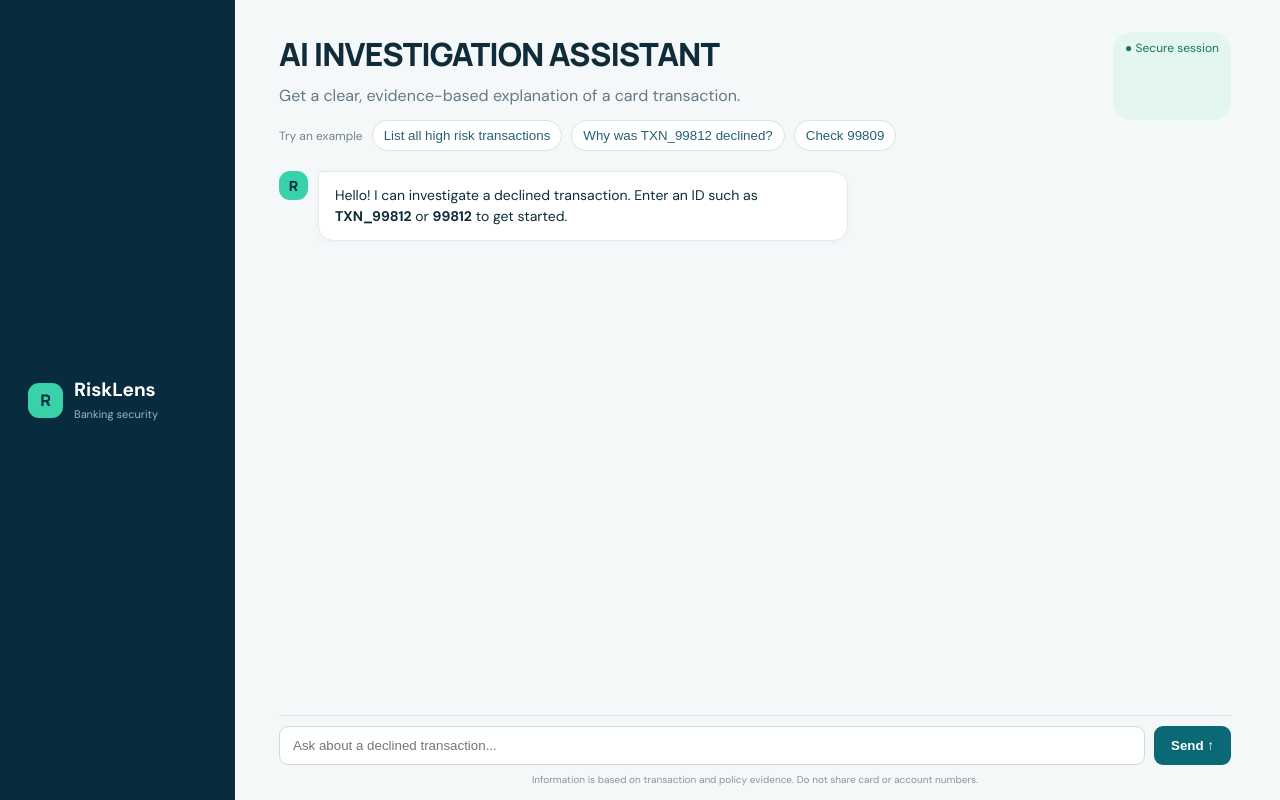
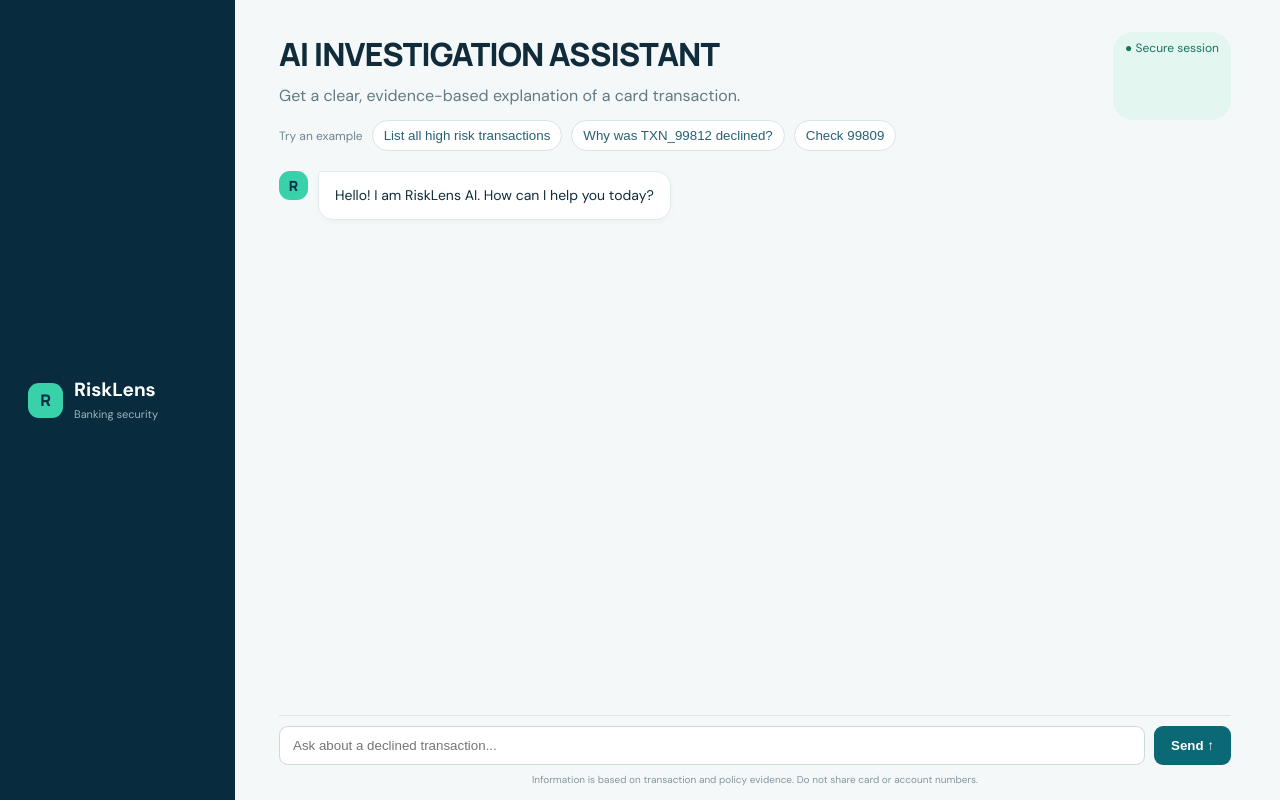
Before and after one commit to amarjun79/Risk-Management, a Flask app: page / in a window 1280 px wide. Run offline with Flask 3, Linux system fonts and the light colour scheme; parts of the project's set-up code (start-up, migrations or seed data) failed here and were passed over.

Commit message:
Update AI assistant greeting message for clarity in transaction inquiries

```diff
--- a/ProjectFolder/ProjectFolder/templates/index.html
+++ b/ProjectFolder/ProjectFolder/templates/index.html
@@ -1,6 +1,6 @@
 <!doctype html>
 <html lang="en"><head><meta charset="utf-8"><meta name="viewport" content="width=device-width, initial-scale=1"><title>RiskLens | Decline Assistant</title><link rel="stylesheet" href="{{ url_for('static', filename='site.css') }}"><link rel="stylesheet" href="{{ url_for('static', filename='llm.css') }}"><link rel="stylesheet" href="{{ url_for('static', filename='policy-links.css') }}"><link rel="stylesheet" href="{{ url_for('static', filename='risk-list.css') }}"><link rel="stylesheet" href="{{ url_for('static', filename='analyst-actions.css') }}"></head>
-<body><main class="shell"><aside class="brand"><div class="brandmark">R</div><div><strong>RiskLens</strong><span>Banking security</span></div></aside><section class="chat-panel"><header><div><h1>AI INVESTIGATION ASSISTANT</h1><p class="sub">Get a clear, evidence-based explanation of a card transaction.</p></div><div class="secure">● Secure session</div></header><section><div class="sample"><span>Try an example</span><button data-question="List all high risk transactions">List all high risk transactions</button><button data-question="Why was TXN_99812 declined?">Why was TXN_99812 declined?</button><button data-question="Check 99809">Check 99809</button></div><div id="messages" class="messages"><article class="message bot"><div class="avatar">R</div><div class="bubble">Hello! I can investigate a declined transaction. Enter an ID such as <b>TXN_99812</b> or <b>99812</b> to get started.</div></article></div><form id="chat-form"><input id="message" autocomplete="off" placeholder="Ask about a declined transaction..." aria-label="Your message"><button>Send <span>↑</span></button></form></section><p class="notice">Information is based on transaction and policy evidence. Do not share card or account numbers.</p></section></main>
+<body><main class="shell"><aside class="brand"><div class="brandmark">R</div><div><strong>RiskLens</strong><span>Banking security</span></div></aside><section class="chat-panel"><header><div><h1>AI INVESTIGATION ASSISTANT</h1><p class="sub">Get a clear, evidence-based explanation of a card transaction.</p></div><div class="secure">● Secure session</div></header><section><div class="sample"><span>Try an example</span><button data-question="List all high risk transactions">List all high risk transactions</button><button data-question="Why was TXN_99812 declined?">Why was TXN_99812 declined?</button><button data-question="Check 99809">Check 99809</button></div><div id="messages" class="messages"><article class="message bot"><div class="avatar">R</div><div class="bubble">Hello! I am RiskLens AI. How can I help you today?</div></article></div><form id="chat-form"><input id="message" autocomplete="off" placeholder="Ask about a declined transaction..." aria-label="Your message"><button>Send <span>↑</span></button></form></section><p class="notice">Information is based on transaction and policy evidence. Do not share card or account numbers.</p></section></main>
 <script>
 const messages=document.querySelector('#messages'),form=document.querySelector('#chat-form'),input=document.querySelector('#message'),esc=s=>String(s).replace(/[&<>"']/g,x=>({'&':'&amp;','<':'&lt;','>':'&gt;','"':'&quot;',"'":'&#39;'}[x]));
 function signalWhy(signal,avgTransactionAmount){let reasons={'Impossible travel':'This suggests the card was used in two far-apart places too quickly for normal travel.','Anonymizing proxy':'This can hide the real origin of the transaction and raises fraud concern.','Card-not-present':'Online or remote purchases carry more fraud risk because the physical card was not verified.','Unusual spending pattern':'A sudden spike in spending is treated as a warning sign against the usual profile.'};if(signal.name==='Unusual amount'){let avg=Number(avgTransactionAmount||0);return avg>0?`This amount is far above the usual average transaction amount of $${avg.toLocaleString(undefined,{minimumFractionDigits:2,maximumFractionDigits:2})}, which can indicate unauthorized activity.`:'A purchase far above the normal pattern can indicate unauthorized activity.'}return reasons[signal.name]||'This pattern increased the fraud-risk score for the transaction.'}
```
